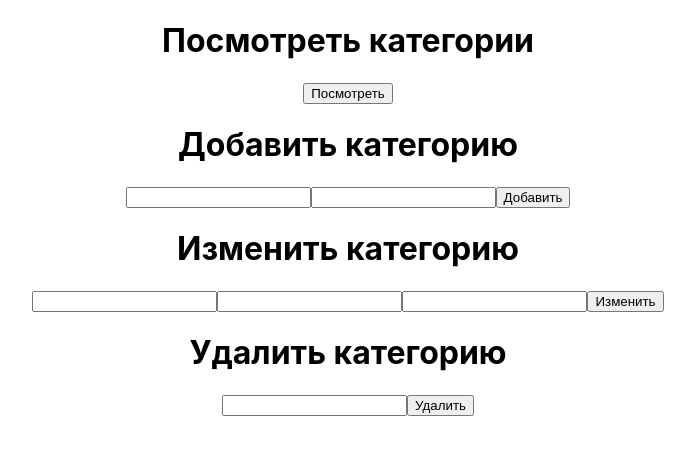
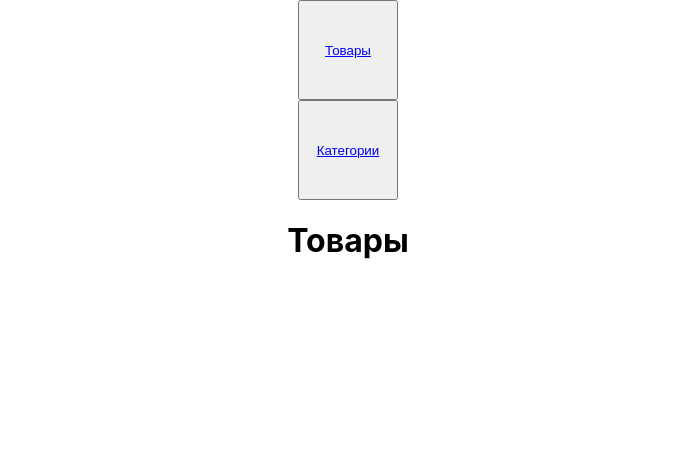
Before and after one commit to FlDanyT/spa_moscow_masters, a React (Create React App) app in the folder frontend/shop/: page /goods in a window 1280 px wide. Shown: the top 454 px of the page, without its empty margins (292-987 px from the left). Built offline with nearby package versions, Linux system fonts and the light colour scheme.

Commit message:
Frontend настройка роутеров. Переключение страниц без перезагрузки

```diff
--- a/frontend/shop/package.json
+++ b/frontend/shop/package.json
@@ -9,6 +9,7 @@
     "@testing-library/user-event": "^13.5.0",
     "react": "^19.2.3",
     "react-dom": "^19.2.3",
+    "react-router-dom": "^7.12.0",
     "react-scripts": "5.0.1",
     "web-vitals": "^2.1.4"
   },
--- a/frontend/shop/src/App.css
+++ b/frontend/shop/src/App.css
@@ -1,3 +1,8 @@
 .App {
   text-align: center;
 }
+
+.button {
+  width: 100px;
+  height: 100px;
+}
--- a/frontend/shop/src/App.js
+++ b/frontend/shop/src/App.js
@@ -1,95 +1,34 @@
 import logo from './logo.svg'; // src={logo}
 import './App.css';
-import { use, useState } from 'react';
+
+import { BrowserRouter as Router, Routes, Route, Link } from "react-router-dom"
+import Goods from './pages/Goods';
+import Category from './pages/Category';
 
 function App() {
 
-  const [categories, setCotegories] = useState([])
+  return (
+    <Router>
+      <div className='App'>
+      <button className='button'>
+        <Link to="/goods">Товары</Link>
+      </button>
 
-  const [name, SetName] = useState("")
-  const [description, SetDescription] = useState("")
+      <br/>
 
-  const [updateId, SetUpdateId] = useState("")
-  const [updateName, SetUpdateName] = useState("")
-  const [updateDescription, SetUpdateDescription] = useState("")
+      <button className='button'>
+      <Link to="/category">Категории</Link>
+      </button>
 
-  const [deleteId, setDeleteId] = useState("")
-
-  function getCategoriesClick() {
-    fetch('http://127.0.0.1:8000/categories/')
-    .then((response) => {
-      return response.json()
-    })
-    .then((data) => {
-      setCotegories(data)
-    })
-  }
-
-  function postCategoriesClick() {
-
-    fetch('http://127.0.0.1:8000/categories/', {
-      method: "POST",
-      headers: {
-        'Content-Type': 'application/json',
-      },
-      body: JSON.stringify({"name": name, "description": description})
-    })
-
-  }
-
-  function updateCategoriesClick() {
-
-    fetch('http://127.0.0.1:8000/categories/' + updateId + '/', {
-      method: "PUT",
-      headers: {
-        'Content-Type': 'application/json'
-      }, body: JSON.stringify({"name": updateName, "description": updateDescription})
-    })
-
-  }
-
-  function deleteCategoriesClick() {
-    fetch('http://127.0.0.1:8000/categories/' + deleteId + '/', {
-      method: "DELETE",
-      headers: {
-        'Content-type': 'application/json'
-      }
-    })
-  }
-
-  return (
-    <div className='App'>
-      <h1>Посмотреть категории</h1>
-      <button  onClick={getCategoriesClick}>Посмотреть</button>
-      { categories.length === 0 ? (
-        <p></p>
-      )  : (
-        categories.map((cat) => (
-          <div key={cat.id}>
-              <h1>{cat.id}</h1>
-              <h1>{cat.name}</h1>
-              <p>{cat.description}</p>
-            </div>
-        ))
-      )}
-
-      <h1>Добавить категорию</h1>
-      <input onChange={(e) => SetName(e.target.value)}/>
-      <input onChange={(e) => SetDescription(e.target.value)}/>
-      <button onClick={postCategoriesClick}>Добавить</button>
-
-      <h1>Изменить категорию</h1>
-      <input onChange={(e) => SetUpdateId(e.target.value)}/>
-      <input onChange={(e) => SetUpdateName(e.target.value)}/>
-      <input onChange={(e) => SetUpdateDescription(e.target.value)}/>
-      <button onClick={updateCategoriesClick}>Изменить</button>
-
-      <h1>Удалить категорию</h1>
-      <input onChange={(e) => setDeleteId(e.target.value)}/>
-      <button onClick={deleteCategoriesClick}>Удалить</button>
+      <Routes>
+        <Route path='/goods' element={<Goods/>}></Route>
+        <Route path='/category' element={<Category/>}></Route>
+      </Routes>
 
     </div>
+    </Router>
   );
+
 }
 
 export default App;
--- /dev/null
+++ b/frontend/shop/src/pages/Category.js
@@ -0,0 +1,93 @@
+import '../App.css'
+import { useState } from 'react';
+
+function Category() {
+
+  const [categories, setCotegories] = useState([])
+
+  const [name, SetName] = useState("")
+  const [description, SetDescription] = useState("")
+
+  const [updateId, SetUpdateId] = useState("")
+  const [updateName, SetUpdateName] = useState("")
+  const [updateDescription, SetUpdateDescription] = useState("")
+
+  const [deleteId, setDeleteId] = useState("")
+
+  function getCategoriesClick() {
+    fetch('http://127.0.0.1:8000/categories/')
+    .then((response) => {
+      return response.json()
+    })
+    .then((data) => {
+      setCotegories(data)
+    })
+  }
+
+  function postCategoriesClick() {
+
+    fetch('http://127.0.0.1:8000/categories/', {
+      method: "POST",
+      headers: {
+        'Content-Type': 'application/json',
+      },
+      body: JSON.stringify({"name": name, "description": description})
+    })
+
+  }
+
+  function updateCategoriesClick() {
+
+    fetch('http://127.0.0.1:8000/categories/' + updateId + '/', {
+      method: "PUT",
+      headers: {
+        'Content-Type': 'application/json'
+      }, body: JSON.stringify({"name": updateName, "description": updateDescription})
+    })
+
+  }
+
+  function deleteCategoriesClick() {
+    fetch('http://127.0.0.1:8000/categories/' + deleteId + '/', {
+      method: "DELETE",
+      headers: {
+        'Content-type': 'application/json'
+      }
+    })
+  }
+
+  return (
+    <div>
+      <h1>Посмотреть категории</h1>
+      <button  onClick={getCategoriesClick}>Посмотреть</button>
+      { categories.length === 0 ? (
+        <p></p>
+      )  : (
+        categories.map((cat) => (
+          <div key={cat.id}>
+              <h1>{cat.id}</h1>
+              <h1>{cat.name}</h1>
+              <p>{cat.description}</p>
+            </div>
+        ))
+      )}
+
+      <h1>Добавить категорию</h1>
+      <input onChange={(e) => SetName(e.target.value)}/>
+      <input onChange={(e) => SetDescription(e.target.value)}/>
+      <button onClick={postCategoriesClick}>Добавить</button>
+
+      <h1>Изменить категорию</h1>
+      <input onChange={(e) => SetUpdateId(e.target.value)}/>
+      <input onChange={(e) => SetUpdateName(e.target.value)}/>
+      <input onChange={(e) => SetUpdateDescription(e.target.value)}/>
+      <button onClick={updateCategoriesClick}>Изменить</button>
+
+      <h1>Удалить категорию</h1>
+      <input onChange={(e) => setDeleteId(e.target.value)}/>
+      <button onClick={deleteCategoriesClick}>Удалить</button>
+    </div>
+  );
+}
+
+export default Category;
--- /dev/null
+++ b/frontend/shop/src/pages/Goods.js
@@ -0,0 +1,11 @@
+import '../App.css'
+
+function Goods(){
+    return (
+        <div>
+            <h1>Товары</h1>
+        </div>
+    )
+}
+
+export default Goods;
```
Also changed, not shown: 2 other files (tests, documents, lock files or other folders).
